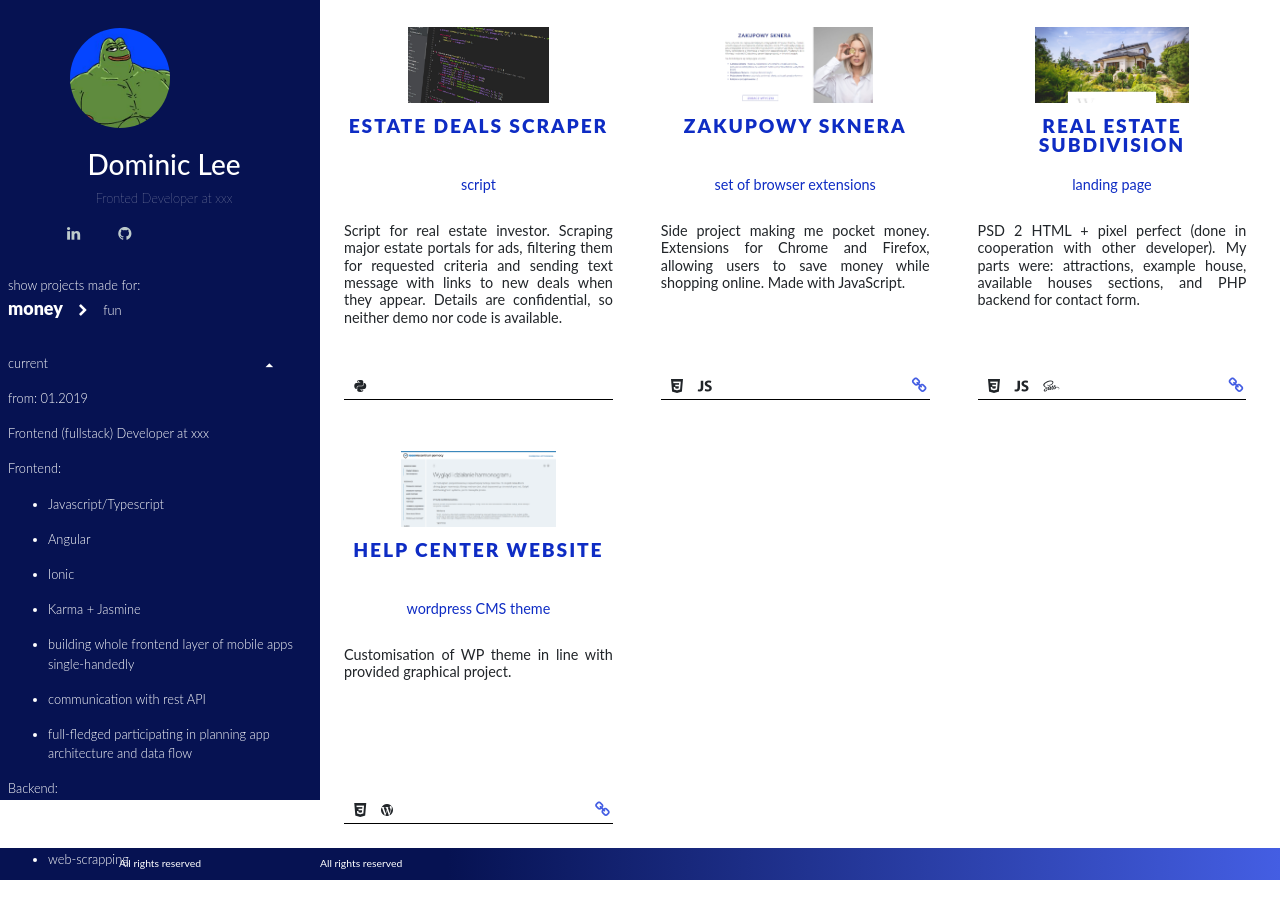
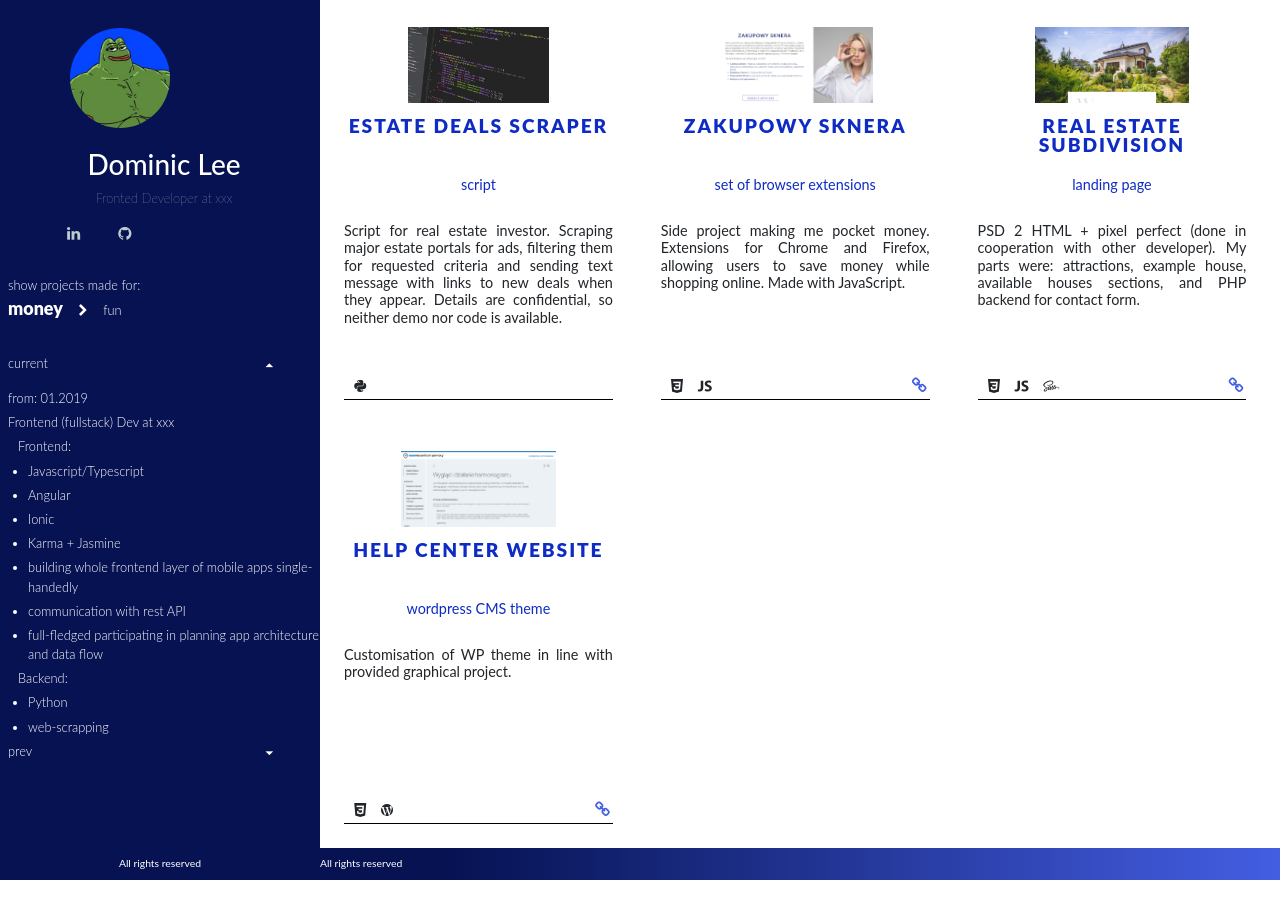
Before and after one commit to codezaur/folio, an Angular app: page / in a window 1280 px wide. Both pictures are taken after a click on the element "current". After the commit the page ends 880 px from the top, so only its background shows below. Built offline with nearby package versions, Linux system fonts and the light colour scheme.

Commit message:
fixed and tweaked bio sidebar

```diff
--- a/src/app/bio/bio.component.html
+++ b/src/app/bio/bio.component.html
@@ -44,14 +44,14 @@
     <div *ngIf="currentVisible"  class="current-details">
       <p>from: {{jobs.current.from}} </p>
       <p>{{jobs.current.title}}</p>
-      <p>Frontend:</p>
+      <p class="current-details-section">Frontend:</p>
       <ul *ngFor="let item of jobs.current.frontTech">
         <li>{{item}}</li>
       </ul>
       <ul *ngFor="let item of jobs.current.frontTask">
         <li>{{item}}</li>
       </ul>
-      <p>Backend:</p>
+      <p class="current-details-section">Backend:</p>
       <ul *ngFor="let item of jobs.current.backTech">
         <li>{{item}}</li>
       </ul>
--- a/src/app/bio/bio.component.scss
+++ b/src/app/bio/bio.component.scss
@@ -164,3 +164,44 @@
     font-size: 120%;
   }
 }
+
+.current-details {
+  ul {
+    @include md {
+    padding-left: 20px;
+    margin-bottom: 5px;
+    }
+  }
+  p {
+    @include md {
+    margin-bottom: 5px;
+    }
+  }
+}
+
+.current-details-section {
+  @include md {
+  margin-bottom: 7px;
+  padding-left: 10px;
+  }
+}
+
+.prev-details {
+  ul {
+    @include md {
+    padding-left: 20px;
+    margin-bottom: 5px;
+    }
+  }
+  p {
+    @include md {
+    margin-bottom: 5px;
+    }
+  }
+}
+
+.prev-details:not(:last-child){
+  @include md {
+    margin-bottom: 15px;
+    }
+}
--- a/src/app/bio/bio.component.ts
+++ b/src/app/bio/bio.component.ts
@@ -16,7 +16,7 @@ export class BioComponent implements OnInit {
 
   jobs = {
     current: {
-      title: 'Frontend (fullstack) Developer at xxx',
+      title: 'Frontend (fullstack) Dev at xxx',
       from: '01.2019',
       frontTech: ['Javascript/Typescript', 'Angular', 'Ionic',
                   'Karma + Jasmine'],
--- a/src/app/display/display.component.scss
+++ b/src/app/display/display.component.scss
@@ -36,8 +36,9 @@ app-bio {
   }
   @include md {
     flex: 0 0 25%;
-    height: 100vh;
+    // height: 100vh;
     //height: 95vh;
+    // overflow: auto;
   }
 }
 
```
